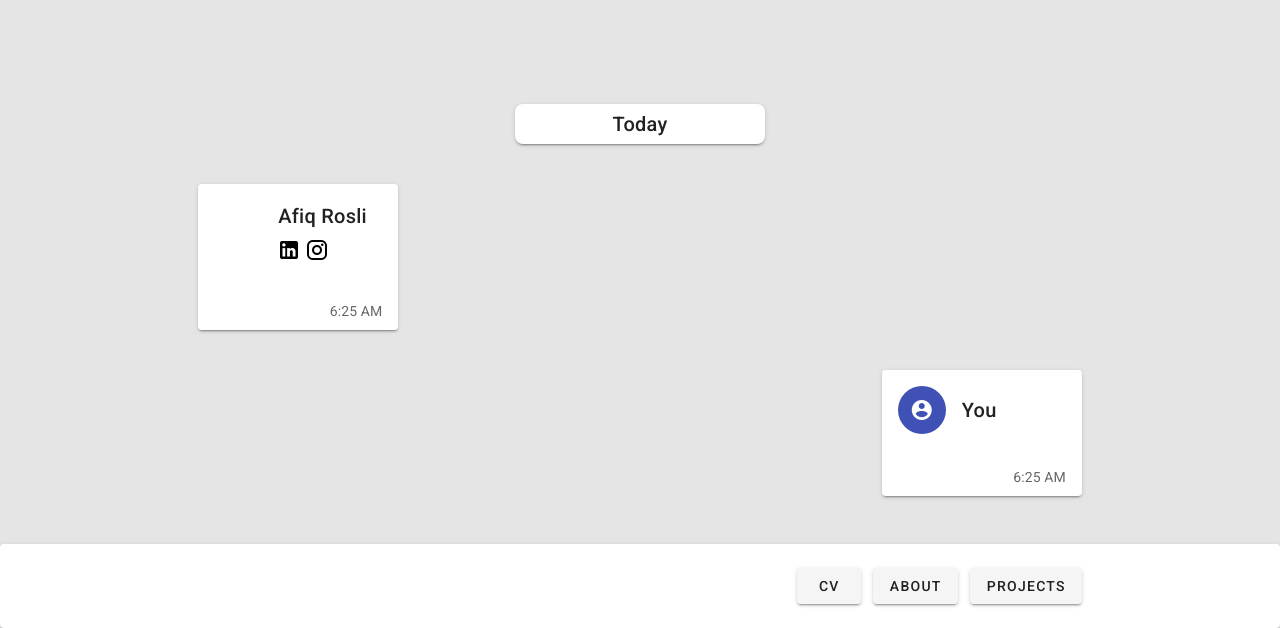
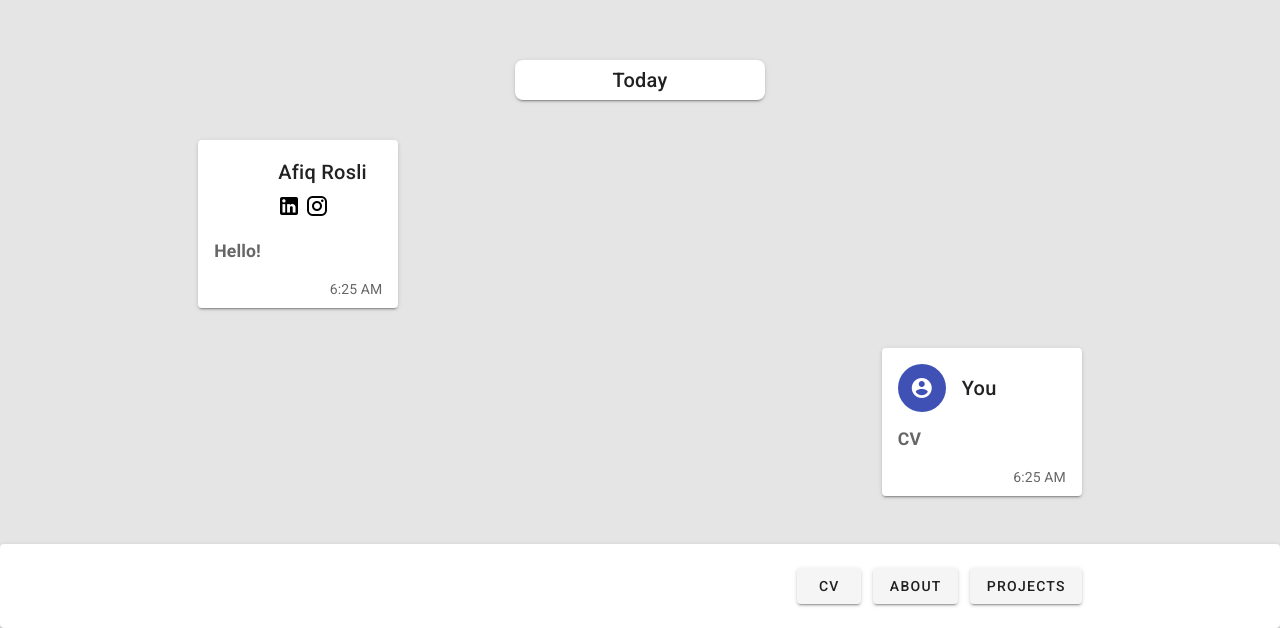
Before and after one commit to AfiqRosli/AfiqRosli.github.io, a Vue app: page / in a window 1280 px wide. Shown: the part 172-800 px from the top of the page. Built offline with nearby package versions, Linux system fonts and the light colour scheme.

Commit message:
msg use v-html

```diff
--- a/src/components/BaseChat.vue
+++ b/src/components/BaseChat.vue
@@ -6,6 +6,7 @@
       </v-card-title>
 
       <v-card-text class="font-weight-bold font__size">
+        <span v-html="msg"></span>
       </v-card-text>
 
       <v-card-subtitle class="text-right pa-0 pr-4 pb-2">
```
